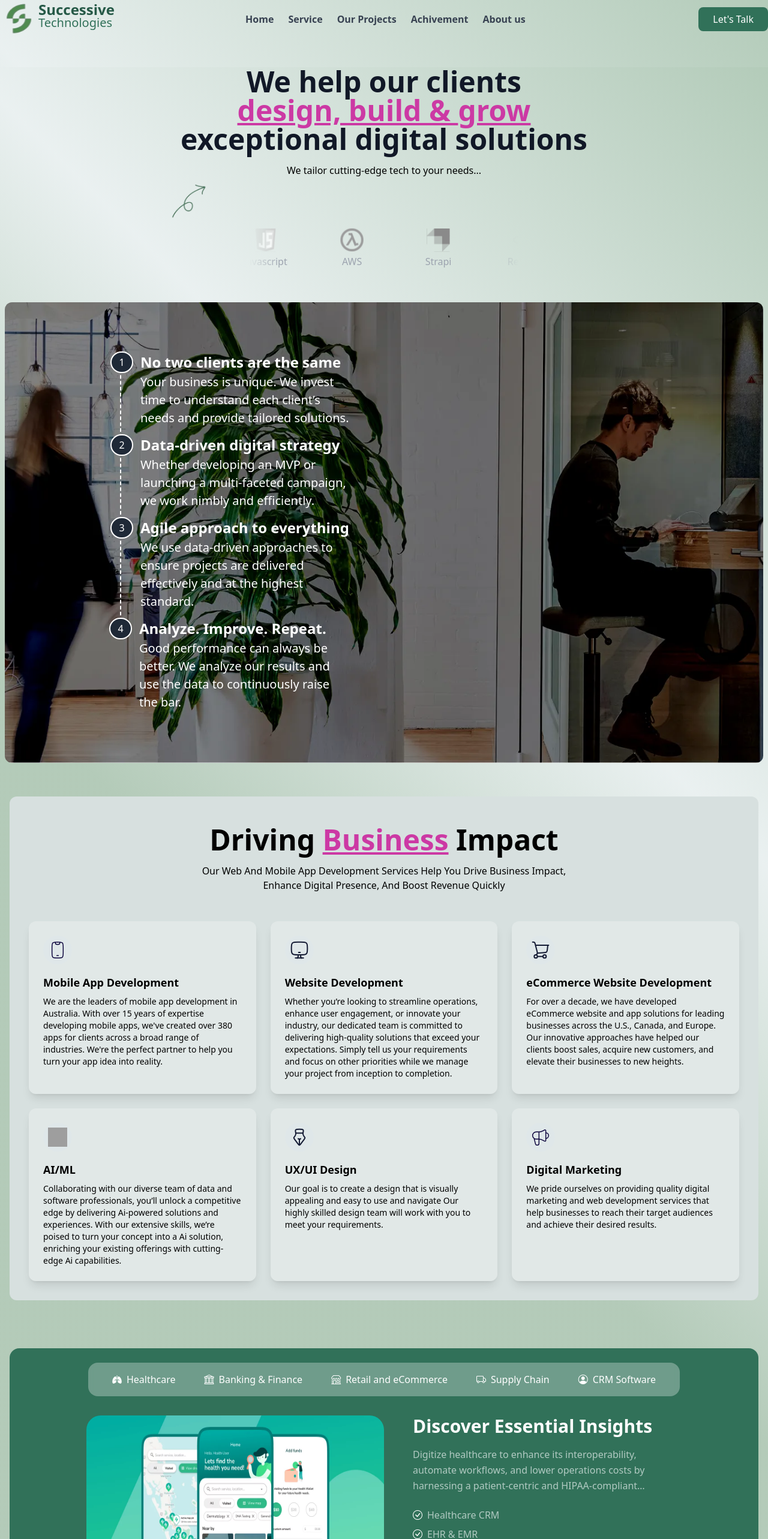
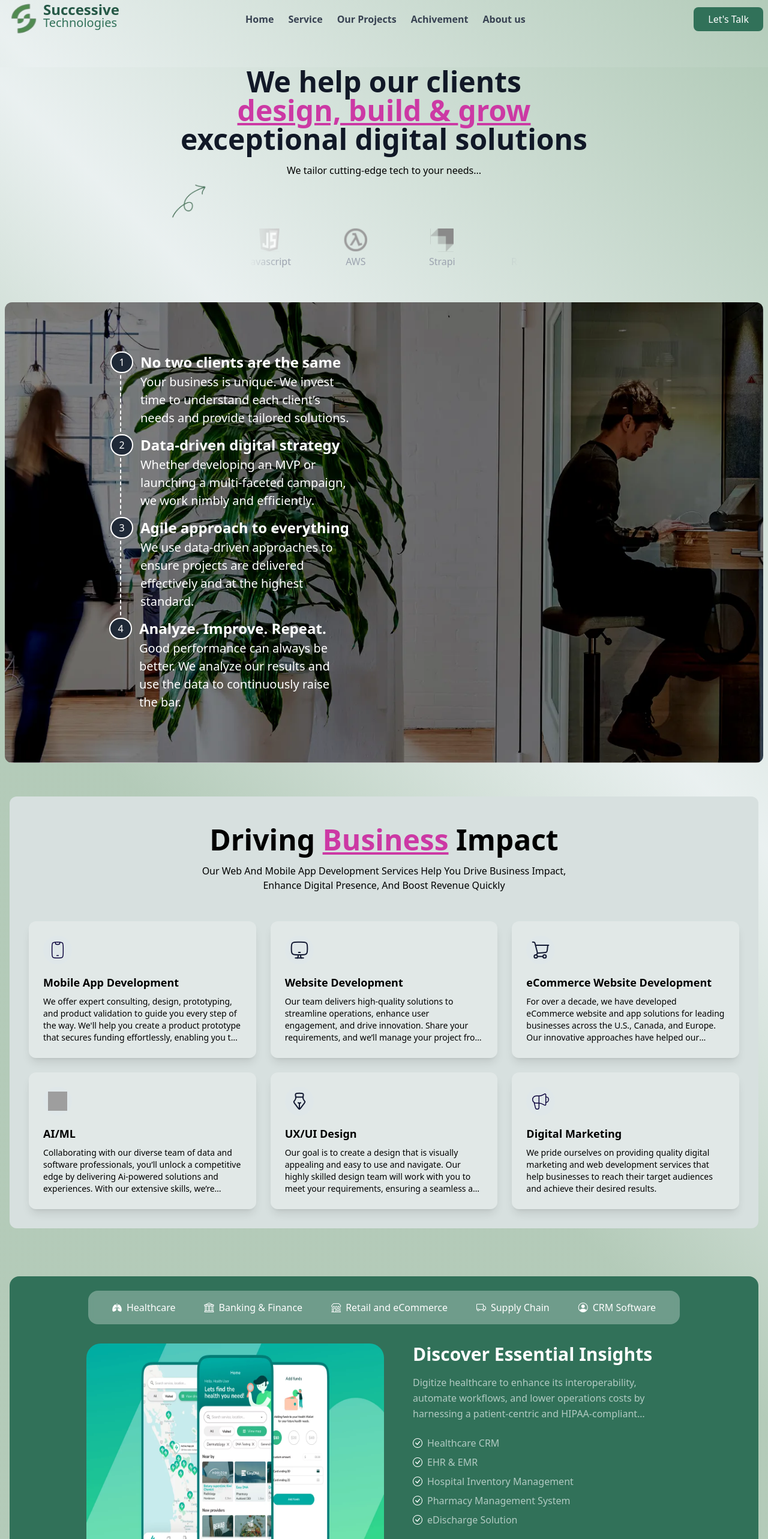
Before and after one commit to fullstackdev07/successive_react_website, a React (Vite) app: page / in a window 1280 px wide. Shown: the top 2566 px of the page at 60% size. Built offline with nearby package versions, Linux system fonts and the light colour scheme; grey boxes are pictures that could not be loaded.

Commit message:
changed content and fixed navbar issue

```diff
--- a/src/Data/Articledata.json
+++ b/src/Data/Articledata.json
@@ -9,12 +9,12 @@
     {
       "icon": "/smart-phone.svg",
       "title": "Mobile App Development",
-      "description": "We are the leaders of mobile app development in Australia. With over 15 years of expertise developing mobile apps, we've created over 380 apps for clients across a broad range of industries. We're the perfect partner to help you turn your app idea into reality."
+      "description": "We offer expert consulting, design, prototyping, and product validation to guide you every step of the way. We'll help you create a product prototype that secures funding effortlessly, enabling you to achieve explosive growth like our clients who have 10X their sales. Together, we'll launch boldly and expedite your go-to-market journey."
     },
     {
       "icon": "/Huge-icon-1.svg",
       "title": "Website Development",
-      "description": "Whether you’re looking to streamline operations, enhance user engagement, or innovate your industry, our dedicated team is committed to delivering high-quality solutions that exceed your expectations. Simply tell us your requirements and focus on other priorities while we manage your project from inception to completion."
+      "description": "Our team delivers high-quality solutions to streamline operations, enhance user engagement, and drive innovation. Share your requirements, and we’ll manage your project from start to finish while you focus on other priorities."
     },
     {
       "icon": "/shopping-cart.svg",
@@ -29,7 +29,7 @@
     {
       "icon": "/icon-UX-Design.svg",
       "title": "UX/UI Design",
-      "description": "Our goal is to create a design that is visually appealing and easy to use and navigate Our highly skilled design team will work with you to meet your requirements."
+      "description": "Our goal is to create a design that is visually appealing and easy to use and navigate. Our highly skilled design team will work with you to meet your requirements, ensuring a seamless and engaging user experience."
     },
     {
       "icon": "/announcement-02.svg",
--- a/src/components/Article.jsx
+++ b/src/components/Article.jsx
@@ -36,7 +36,7 @@ const Article = () => {
                   <img src={card.icon} alt="" className="h-8 w-8" />
                 </button>
                 <h1 className="text-lg font-bold mb-2 mt-2">{card.title}</h1>
-                <p className="text-sm text-start">{card.description}</p>
+                <p className="text-sm text-start line-clamp-4">{card.description}</p>
               </div>
             ))}
           </div>
--- a/src/components/Navbar.jsx
+++ b/src/components/Navbar.jsx
@@ -20,7 +20,7 @@ const Navbar = () => {
 
   return (
     <nav className={`fixed top-0 w-full z-40 ${navbarColour ? "backdrop-blur-md transition duration-700" : "bg-transparent"}`}>
-      <div className="flex items-center justify-between max-w-7xl mx-auto m-0 p-2 px-4 md:p-0 ">
+      <div className="flex items-center justify-between max-w-7xl mx-auto m-0 p-2 px-4 md:p-0 md:px-2 ">
         <div className="flex">
           <img
             src={navbarContent.brand.logo.src}
```
